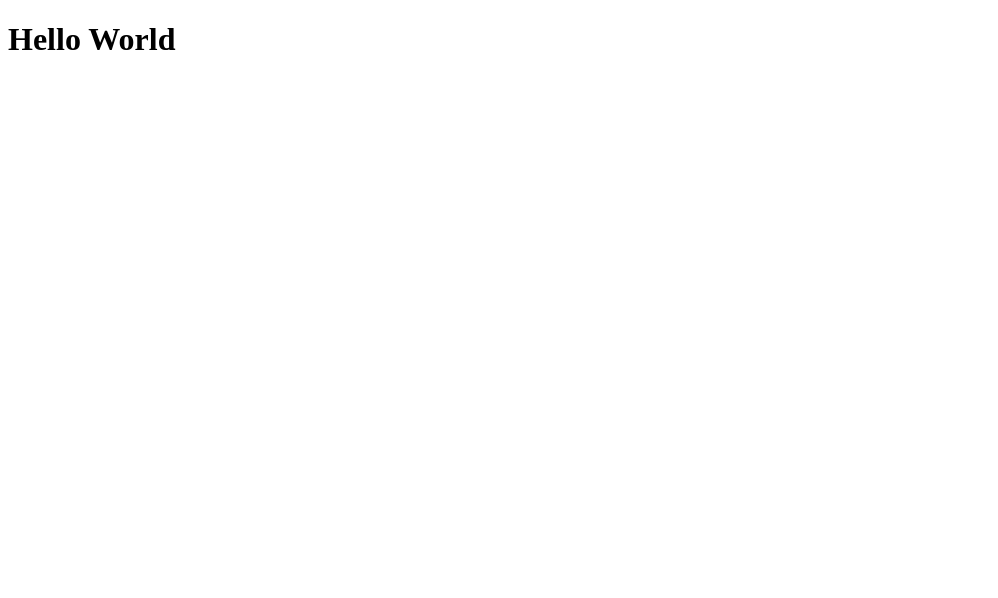
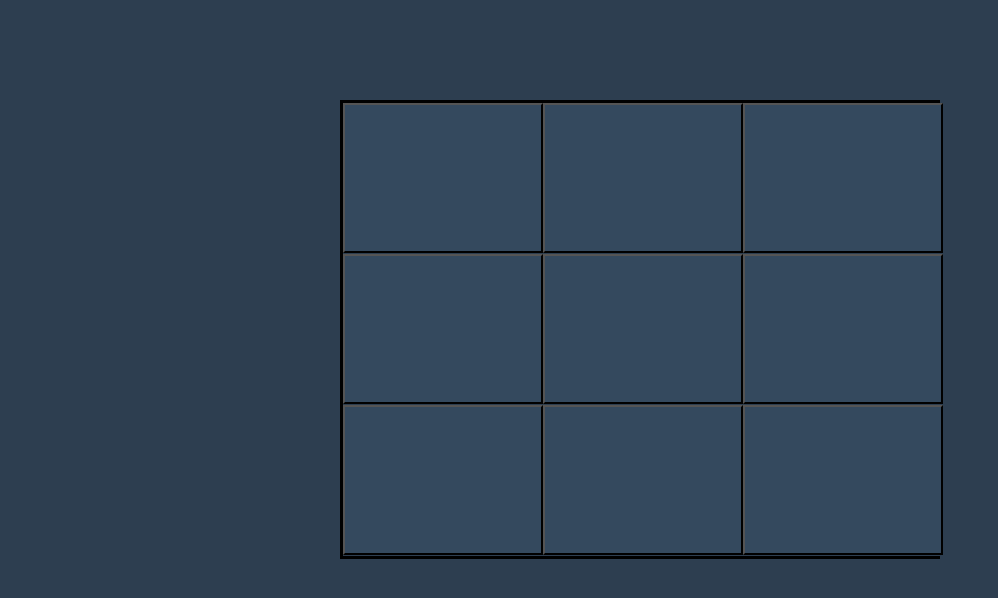
Before and after one commit to mbayefev3/tictactoe, a React (Create React App) app: page / in a window 1280 px wide. Shown: the top 598 px of the page, without its empty margins (0-998 px from the left). Built offline with nearby package versions, Linux system fonts and the light colour scheme.

Commit message:
ADD UI TIC TAC TOE

```diff
--- a/src/App.css
+++ b/src/App.css
@@ -1,119 +1,22 @@
 
 * {
   box-sizing: border-box;
+  background-color: rgb(45,62,80);
 }
-.menu-home{
-     display: flex;
-     flex-direction: row;
-     flex-basis: 100px;
-     justify-content: space-around;
-     gap: 30px;
-     background-color: #FFFFFF;
-     border-bottom: 1px solid black ;
+.tictac{
+  max-width: 600px;
+  margin: 100px auto;
+  border: 3px solid blacK;
+  background-color: rgb(52,73,94);
 }
-
-.fist-menu ul {
-  display: flex;
-  flex-direction: row;
-  justify-content: space-between;
-  list-style: none;
-  gap: 20px;
-
+.button-ui{
+  background-color: rgb(52,73,94);
+  width: 200px;
+  height: 150px;
+  font-size: 90px;
+  color: white;
 }
-.second-menu ul {
-  display: flex;
-  flex-direction: row;
-  justify-content: space-between;
-  list-style: none;
-  gap: 20px;
-
-
+.allbutton-ui{
+  display: grid;
+  grid-template-columns: 1fr 1fr 1fr;
 }
-.menu-child{
-  font-weight: normal;
-  font-size: 15px;
-  font-family:  Arial, Helvetica, sans-serif;
-}
-.link-color{
-  color: rgb(37,87,167);
-  font-weight: bold;
-}
-.input-ui{
-  width: 400px;
-  height: 40px;
-  margin-left: 20px;
-  border-style: solid;
-  border-width: 2px;
-  border-radius: 10px;
-  font-size: 16px;
-
-
-}
-
-.home-form{
-  margin-top: 140px;
-  max-width: 800px;
-  margin: 0 auto;
-}
-.home-form::placeholder{
-  font-size: 20px;
-}
-.home-input{
-  display: flex;
-  margin-top: 100px;
-  flex-direction: row;
-  justify-content: space-around;
-}
-.search-button{
-
-  font-size: 20px;
-  background-color: rgb(37,87,167);
-  color: white;
-  border-radius: 10px;
-  width: 150px;
-  height: 50px;
-  margin-left: 10px;
-
-}
-
-.input-elem{
-  display: flex;
-}
-.card-home{
-  max-width: 1000px;
-  margin: 0 auto ;
-}
-.Card{
-  width: 450px;
-  height: 400px;
-  border-style: solid;
-  border-color: rgb(37,87,167);
-  border-width: 2px;
-  border-radius: 10px;
-  margin-top: 16px;
-}
-.card-title{
-  text-overflow: ellipsis;
-
-  font-size: 20px;
-  font-weight: bold ;
-  padding-left: 10px;
-  font-family: 'Noto Sans','Helvetica Neue',Helvetica,Arial,sans-serif !important;
-
-}
-.entreprise{
-  font-size: 18px;
-  padding-left: 12px;
-  font-family: 'Noto Sans','Helvetica Neue',Helvetica,Arial,sans-serif !important;
-}
-.salary{
-  padding-left: 25px;
-  background-color: rgb(243,242,241);
-  font-weight: bold;
-  height: 30px;
-  width: 320px;
-  font-family: 'Noto Sans','Helvetica Neue',Helvetica,Arial,sans-serif !important;
-}
-.description{
-  font-size: 16px;
-}
--- a/src/App.js
+++ b/src/App.js
@@ -1,11 +1,12 @@
 import React from 'react'
 import Hello from './components/Hello'
-
+import TicTacToe from './components/TicTacToe'
+import '../src/App.css'
 const App = () => {
 
   return (
     <div>
-      <Hello />
+      <TicTacToe />
     </div>
   )
 }
--- /dev/null
+++ b/src/components/TicTacToe.jsx
@@ -0,0 +1,41 @@
+import React,{useState} from 'react'
+import Button from './UI/Button'
+export default function TicTacToe() {
+const [value,setValue]=useState("")
+const [ontoggle,setontoggle]=useState(false)
+const [allvalue,setAllvalue]=useState([])
+
+
+const handleClick=(value)=>{
+   if(value===''){
+    setontoggle(true)
+    setValue("X")
+    setAllvalue([...allvalue,value])
+   }else if(value==='X'){
+    setontoggle(true)
+    setValue("0")
+    setAllvalue([...allvalue,value])
+   }else if(value==='0'){
+    setontoggle(true)
+    setValue("X")
+    setAllvalue([...allvalue,value])
+   }
+}
+  return (
+    <div className='tictac'>
+
+  <div className='allbutton-ui'>
+  <Button handleClick={handleClick} ontoggle={ontoggle}  value={ontoggle ? value:''}/>
+   <Button handleClick={handleClick} ontoggle={ontoggle}  value={ontoggle ? value:''}/>
+   <Button handleClick={handleClick} ontoggle={ontoggle}  value={ontoggle ? value:''}/>
+   <Button handleClick={handleClick} ontoggle={ontoggle}  value={ontoggle ? value:''}/>
+   <Button handleClick={handleClick} ontoggle={ontoggle}  value={ontoggle ? value:''}/>
+   <Button handleClick={handleClick} ontoggle={ontoggle}  value={ontoggle ? value:''}/>
+   <Button handleClick={handleClick} ontoggle={ontoggle}  value={ontoggle ? value:''}/>
+   <Button handleClick={handleClick} ontoggle={ontoggle}  value={ontoggle ? value:''}/>
+   <Button handleClick={handleClick} ontoggle={ontoggle}  value={ontoggle ? value:''}/>
+  </div>
+
+    </div>
+  )
+}
--- /dev/null
+++ b/src/components/UI/Button.jsx
@@ -0,0 +1,11 @@
+import React from 'react'
+
+export default function Button({handleClick,ontoggle,value}) {
+  return (
+    <div>
+        <button onClick={()=>{
+            handleClick(value)
+        }} className='button-ui'>{value}</button>
+    </div>
+  )
+}
```
